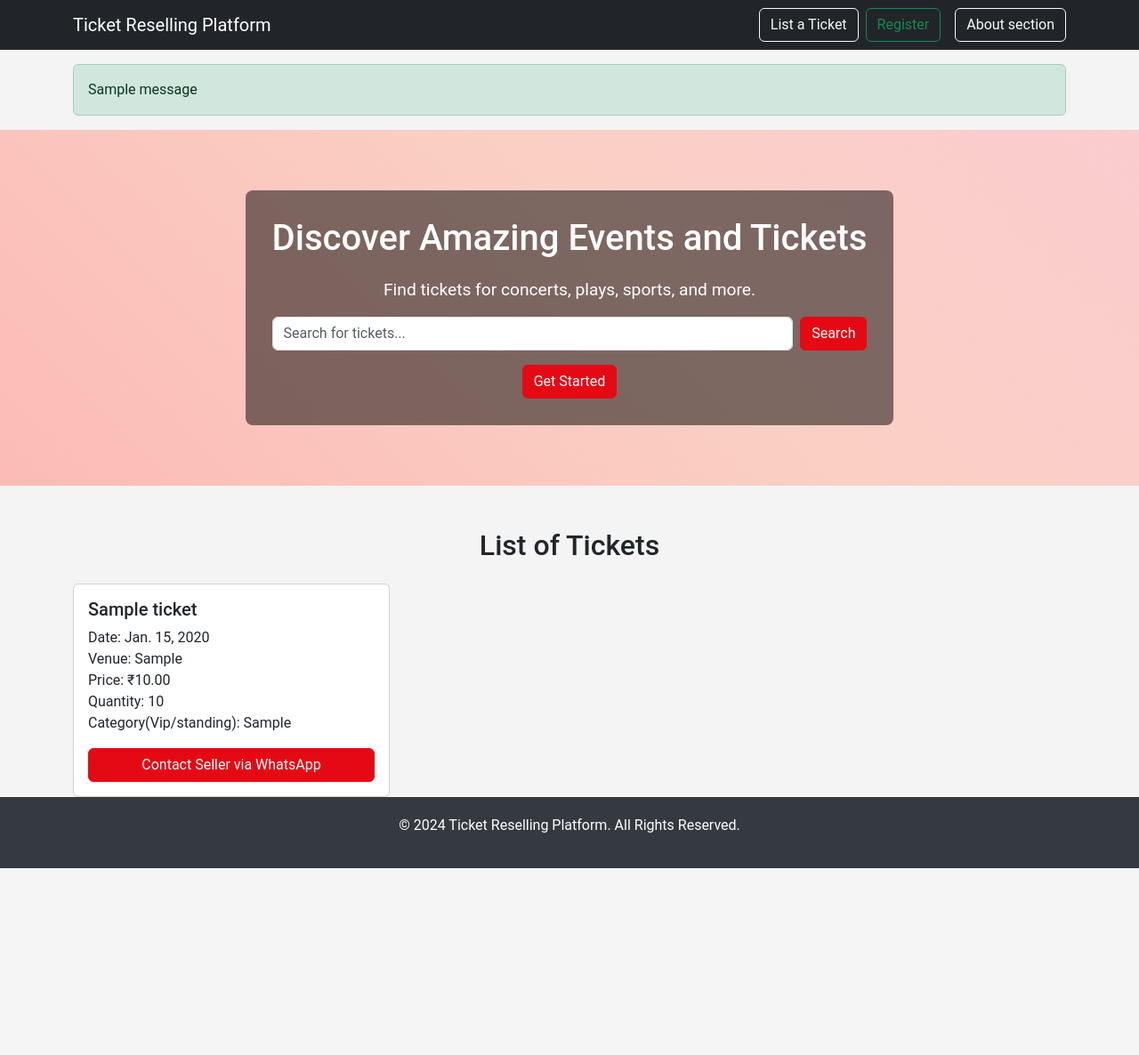
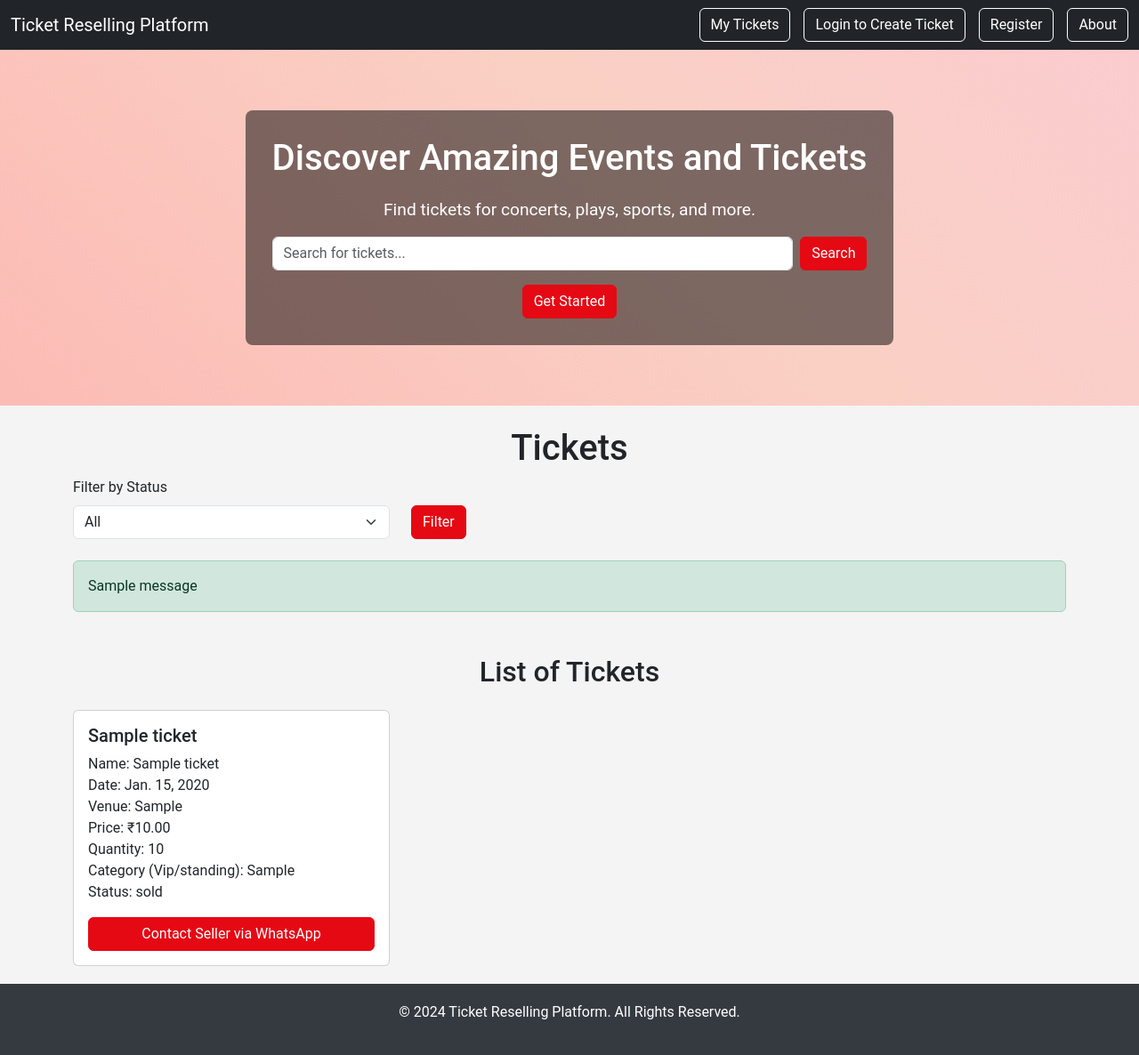
Before and after one commit to coderanantM/Ticket_reselling-platfform-main, a Django app: page / in a window 1280 px wide. Shown: the whole page at 89% size. Before the commit the page ends 976 px from the top, so only its background shows below. Run offline with Django 5.2, Linux system fonts and the light colour scheme; data comes from the database, SQL or seed files in the repository; both versions use the stored data as it was after the commit; tables that the repository leaves empty hold one stand-in row (values such as "Sample post"); one stand-in notice (Sample message) is shown.

Commit message:
final chnages

```diff
--- a/Ticket_reselling-platfform-main/concert_ticket_reselling/tickets/models.py
+++ b/Ticket_reselling-platfform-main/concert_ticket_reselling/tickets/models.py
@@ -10,6 +10,7 @@ class Ticket(models.Model):
     seller_name = models.CharField(max_length=255, null=True, blank=True)
     quantity = models.PositiveIntegerField(default=1)  # New field
     category = models.CharField(max_length=50, null=True, blank=True)
+    status = models.CharField(max_length=10, choices=[('sold', 'Sold'), ('unsold', 'Unsold')])
 
     def __str__(self):
         return f"{self.event_name} - {self.event_date} (Seller: {self.seller.username})"
--- a/Ticket_reselling-platfform-main/concert_ticket_reselling/tickets/templates/tickets/home.html
+++ b/Ticket_reselling-platfform-main/concert_ticket_reselling/tickets/templates/tickets/home.html
@@ -60,41 +60,49 @@
             padding: 20px 0;
             text-align: center;
         }
+        .card {
+            margin-bottom: 20px;
+        }
+        .navbar-nav .nav-item {
+            margin-left: 10px;
+        }
+        .navbar-nav .btn {
+            margin-left: 5px;
+            color: white;
+            border-color: white;
+        }
+        .navbar-nav .btn:hover {
+            background-color: #e50914;
+            border-color: #e50914;
+        }
     </style>
 </head>
 <body>
 
     <nav class="navbar navbar-expand-lg navbar-dark bg-dark">
-        <div class="container">
+        <div class="container-fluid">
             <a class="navbar-brand" href="{% url 'home' %}">Ticket Reselling Platform</a>
             <button class="navbar-toggler" type="button" data-bs-toggle="collapse" data-bs-target="#navbarNav" aria-controls="navbarNav" aria-expanded="false" aria-label="Toggle navigation">
                 <span class="navbar-toggler-icon"></span>
             </button>
-            <div class="collapse navbar-collapse" id="navbarNav">
-                <ul class="navbar-nav ms-auto">
+            <div class="collapse navbar-collapse justify-content-end" id="navbarNav">
+                <ul class="navbar-nav">
                     <li class="nav-item">
-                        <a class="btn btn-outline-light" href="{% url 'seller_login' %}">List a Ticket</a>
+                        <a class="btn btn-outline-light" href="{% url 'login_and_redirect_to_my_tickets' %}">My Tickets</a>
                     </li>
                     <li class="nav-item">
-                        <a class="btn btn-outline-success ms-2" href="{% url 'register_seller' %}">Register</a>
+                        <a class="btn btn-outline-light" href="{% url 'login_and_redirect_to_create_ticket' %}">Login to Create Ticket</a>
                     </li>
-                    <li class="nav-item ms-3">
-                        <a class="btn btn-outline-light" href="{% url 'about' %}">About section</a>
+                    <li class="nav-item">
+                        <a class="btn btn-outline-light" href="{% url 'register_seller' %}">Register</a>
+                    </li>
+                    <li class="nav-item">
+                        <a class="btn btn-outline-light" href="{% url 'about' %}">About</a>
                     </li>
                 </ul>
             </div>
         </div>
     </nav>
-
-    {% if messages %}
-        <div class="container mt-3">
-            {% for message in messages %}
-                <div class="alert alert-{{ message.tags }}" role="alert">
-                    {{ message }}
-                </div>
-            {% endfor %}
-        </div>
-    {% endif %}
 
     <!-- Hero Section with Search Form -->
     <div class="hero-section">
@@ -110,7 +118,38 @@
         </div>
     </div>
 
-    <!-- Ticket Listings Section -->
+    <div class="container mt-4">
+        <h1 class="text-center">Tickets</h1>
+
+        <!-- Status Filter Form -->
+        <form method="get" class="mb-4">
+            <div class="row">
+                <div class="col-md-4">
+                    <label for="status" class="form-label">Filter by Status</label>
+                    <select name="status" id="status" class="form-select">
+                        <option value="">All</option>
+                        <option value="sold" {% if status_filter_form.initial.status == 'sold' %}selected{% endif %}>Sold</option>
+                        <option value="unsold" {% if status_filter_form.initial.status == 'unsold' %}selected{% endif %}>Unsold</option>
+                    </select>
+                </div>
+                <div class="col-md-4 align-self-end">
+                    <button type="submit" class="btn btn-primary">Filter</button>
+                </div>
+            </div>
+        </form>
+    </div>
+
+    {% if messages %}
+        <div class="container mt-3">
+            {% for message in messages %}
+                <div class="alert alert-{{ message.tags }}" role="alert">
+                    {{ message }}
+                </div>
+            {% endfor %}
+        </div>
+    {% endif %}
+
+    <!-- Tickets Section -->
     <div class="container mt-5">
         <h2 class="text-center mb-4">List of Tickets</h2>
         {% if search_query %}
@@ -123,11 +162,13 @@
                         <div class="card-body">
                             <h5 class="card-title">{{ ticket.event_name }}</h5>
                             <p class="card-text">
+                                Name: {{ ticket.seller_name }}<br>
                                 Date: {{ ticket.event_date }}<br>
                                 Venue: {{ ticket.venue }}<br>
                                 Price: ₹{{ ticket.price }}<br>
                                 Quantity: {{ ticket.quantity }}<br>
-                                Category(Vip/standing): {{ ticket.category }}
+                                Category (Vip/standing): {{ ticket.category }} <br>
+                                Status: {{ ticket.status }}
                             </p>
                             {% if admin_whatsapp_number %}
                                 <a href="https://wa.me/{{ admin_whatsapp_number }}?text=Hi!%20I%20am%20interested%20in%20the%20ticket%20for%20{{ ticket.event_name }}%20at%20{{ ticket.venue }}.%20Can%20you%20please%20share%20the%20seller's%20contact%20details%20with%20me?" class="btn btn-primary w-100" target="_blank">
--- a/Ticket_reselling-platfform-main/concert_ticket_reselling/tickets/templates/tickets/register_seller.html
+++ b/Ticket_reselling-platfform-main/concert_ticket_reselling/tickets/templates/tickets/register_seller.html
@@ -26,6 +26,9 @@
             background-color: #b20710;
             border-color: #b20710;
         }
+        .text-center {
+            text-align: center;
+        }
     </style>
 </head>
 <body>
@@ -42,7 +45,7 @@
     </div>
 
     <div class="text-center mt-3">
-        <p>Already have an account? <a href="{% url 'seller_login' %}" class="btn btn-link">Sign In</a></p>
+        <p>Already have an account? <a href="{% url 'login_and_redirect_to_create_ticket' %}" class="btn btn-link">Sign In</a></p>
     </div>
 
 
--- a/Ticket_reselling-platfform-main/concert_ticket_reselling/tickets/urls.py
+++ b/Ticket_reselling-platfform-main/concert_ticket_reselling/tickets/urls.py
@@ -1,19 +1,19 @@
 from django.urls import path
 from . import views
 from django.contrib.auth import views as auth_views
-from .views import CustomPasswordResetView
 
 urlpatterns = [
     path('', views.home, name='home'),
     path('register/', views.register_seller, name='register_seller'),
     path('create_ticket/', views.create_ticket, name='create_ticket'),
-    path('login/', views.seller_login, name='seller_login'),
+    path('login_and_redirect_to_create_ticket/', views.login_and_redirect_to_create_ticket, name='login_and_redirect_to_create_ticket'),
+    path('login_and_redirect_to_my_tickets/', views.login_and_redirect_to_my_tickets, name='login_and_redirect_to_my_tickets'),
     path('about/', views.about, name='about'),
-     path('password_reset/', CustomPasswordResetView.as_view(template_name='tickets/registration/password_reset.html'), name='password_reset'),
-    path('password_reset/', auth_views.PasswordResetView.as_view(template_name='tickets/registration/password_reset.html'), name='password_reset'),
-    path('password_reset/done/', auth_views.PasswordResetDoneView.as_view(template_name='registration/password_reset_done.html'), name='password_reset_done'),
-    path('reset/<uidb64>/<token>/', auth_views.PasswordResetConfirmView.as_view(template_name='registration/password_reset_confirm.html'), name='password_reset_confirm'),
-    path('reset/done/', auth_views.PasswordResetCompleteView.as_view(template_name='registration/password_reset_complete.html'), name='password_reset_complete'),
-
-
+    path('my-tickets/', views.my_tickets, name='my_tickets'),
+    path('update_ticket_status/<int:ticket_id>/', views.update_ticket_status, name='update_ticket_status'),
+    path('delete_ticket/<int:ticket_id>/', views.delete_ticket, name='delete_ticket'),
+    path('password_reset/', auth_views.PasswordResetView.as_view(template_name='tickets/password_reset.html'), name='password_reset'),
+    path('password_reset/done/', auth_views.PasswordResetDoneView.as_view(template_name='tickets/password_reset_done.html'), name='password_reset_done'),
+    path('reset/<uidb64>/<token>/', auth_views.PasswordResetConfirmView.as_view(template_name='tickets/password_reset_confirm.html'), name='password_reset_confirm'),
+    path('reset/done/', auth_views.PasswordResetCompleteView.as_view(template_name='tickets/password_reset_complete.html'), name='password_reset_complete'),
 ]
--- a/Ticket_reselling-platfform-main/concert_ticket_reselling/tickets/views.py
+++ b/Ticket_reselling-platfform-main/concert_ticket_reselling/tickets/views.py
@@ -1,5 +1,8 @@
+from django import forms
+from django.http import HttpResponseRedirect
 from django.shortcuts import render, redirect, get_object_or_404
 from django.contrib import messages
+from django.urls import reverse
 from django.contrib.auth.decorators import login_required
 from django.contrib.auth import login, authenticate
 from django.contrib.auth.forms import AuthenticationForm
@@ -7,11 +10,9 @@ from .models import Ticket, SellerProfile, AdminSettings
 from .forms import TicketForm, SellerRegistrationForm
 from fuzzywuzzy import fuzz
 from fuzzywuzzy import process
-from django.contrib.auth.forms import PasswordResetForm
-from django.contrib.auth.models import User
-from django.contrib.messages.views import SuccessMessageMixin
-from django.urls import reverse_lazy
-from django.views.generic.edit import FormView
+
+class StatusFilterForm(forms.Form):
+    status = forms.ChoiceField(choices=[('sold', 'Sold'), ('unsold', 'Unsold')], required=False)
 
 def home(request):
     tickets = Ticket.objects.all()
@@ -19,6 +20,7 @@ def home(request):
     admin_whatsapp_number = admin_settings.admin_whatsapp_number if admin_settings else None
 
     search_query = request.GET.get('search', '')
+    status_filter = request.GET.get('status', '')
 
     if search_query:
         # Use fuzzywuzzy to perform the search
@@ -33,12 +35,17 @@ def home(request):
         # Filter tickets based on the matched names (case-insensitive)
         tickets = [ticket for ticket in tickets if ticket.event_name.lower() in [name.lower() for name in matched_ticket_names]]
 
+    if status_filter:
+        tickets = tickets.filter(status=status_filter)
+
+    status_filter_form = StatusFilterForm(initial={'status': status_filter})
+
     return render(request, 'tickets/home.html', {
         'tickets': tickets,
         'admin_whatsapp_number': admin_whatsapp_number,
-        'search_query': search_query
+        'search_query': search_query,
+        'status_filter_form': status_filter_form,
     })
-
 
 """def ticket_detail(request, ticket_id):
     ticket = get_object_or_404(Ticket, id=ticket_id)
@@ -51,7 +58,29 @@ def home(request):
     })
 """
 
-# Seller Registration View
+@login_required(login_url='login_and_redirect_to_tickets')
+def update_ticket_status(request, ticket_id):
+    ticket = get_object_or_404(Ticket, id=ticket_id, seller=request.user)
+    if request.method == 'POST':
+        status = request.POST.get('status')
+        ticket.status = status
+        ticket.save()
+        messages.success(request, 'Ticket status updated successfully!')
+    return redirect('home')
+
+@login_required(login_url='login_and_redirect_to_tickets')
+def delete_ticket(request, ticket_id):
+    ticket = get_object_or_404(Ticket, id=ticket_id, seller=request.user)
+    if request.method == 'POST':
+        ticket.delete()
+        messages.success(request, 'Ticket deleted successfully!')
+    return redirect('my_tickets')
+
+@login_required(login_url='login_and_redirect_to_tickets')
+def my_tickets(request):
+    user_tickets = Ticket.objects.filter(seller=request.user)
+    return render(request, 'tickets/my_tickets.html', {'tickets': user_tickets})
+
 def register_seller(request):
     if request.method == 'POST':
         form = SellerRegistrationForm(request.POST)
@@ -66,7 +95,37 @@ def register_seller(request):
         form = SellerRegistrationForm()
     return render(request, 'tickets/register_seller.html', {'form': form})
 
-@login_required(login_url='seller_login')
+def login_and_redirect_to_create_ticket(request):
+    if request.method == 'POST':
+        form = AuthenticationForm(request, data=request.POST)
+        if form.is_valid():
+            username = form.cleaned_data.get('username')
+            password = form.cleaned_data.get('password')
+            user = authenticate(username=username, password=password)
+            if user is not None:
+                login(request, user)
+                messages.success(request, 'Login successful!')
+                return redirect('create_ticket')
+    else:
+        form = AuthenticationForm()
+    return render(request, 'tickets/login_create_ticket.html', {'form': form})
+
+def login_and_redirect_to_my_tickets(request):
+    if request.method == 'POST':
+        form = AuthenticationForm(request, data=request.POST)
+        if form.is_valid():
+            username = form.cleaned_data.get('username')
+            password = form.cleaned_data.get('password')
+            user = authenticate(username=username, password=password)
+            if user is not None:
+                login(request, user)
+                messages.success(request, 'Login successful!')
+                return redirect('my_tickets')
+    else:
+        form = AuthenticationForm()
+    return render(request, 'tickets/login_my_tickets.html', {'form': form})
+
+@login_required(login_url='login_and_redirect_to_create_ticket')
 def create_ticket(request):
     if request.method == 'POST':
         form = TicketForm(request.POST)
@@ -80,81 +139,5 @@ def create_ticket(request):
         form = TicketForm()
     return render(request, 'tickets/create_ticket.html', {'form': form})
 
-# View for seller login
-def seller_login(request):
-    if request.method == 'POST':
-        form = AuthenticationForm(request, data=request.POST)
-        if form.is_valid():
-            username = form.cleaned_data.get('username')
-            password = form.cleaned_data.get('password')
-            user = authenticate(username=username, password=password)
-            if user is not None:
-                login(request, user)
-                return redirect('create_ticket')
-    else:
-        form = AuthenticationForm()
-    return render(request, 'tickets/login.html', {'form': form})
-
 def about(request):
     return render(request, 'tickets/about.html')
-
-
-# Seller Registration View
-def register_seller(request):
-    if request.method == 'POST':
-        form = SellerRegistrationForm(request.POST)
-        if form.is_valid():
-            user = form.save()
-            contact_info = form.cleaned_data['contact_info']
-            SellerProfile.objects.create(user=user, contact_info=contact_info)
-            login(request, user)
-            messages.success(request, 'You have successfully registered!')
-            return redirect('home')
-    else:
-        form = SellerRegistrationForm()
-    return render(request, 'tickets/register_seller.html', {'form': form})
-
-@login_required(login_url='seller_login')
-def create_ticket(request):
-    if request.method == 'POST':
-        form = TicketForm(request.POST)
-        if form.is_valid():
-            ticket = form.save(commit=False)
-            ticket.seller = request.user
-            ticket.save()
-            messages.success(request, 'Ticket created successfully!')
-            return redirect('home')
-    else:
-        form = TicketForm()
-    return render(request, 'tickets/create_ticket.html', {'form': form})
-
-# View for seller login
-def seller_login(request):
-    if request.method == 'POST':
-        form = AuthenticationForm(request, data=request.POST)
-        if form.is_valid():
-            username = form.cleaned_data.get('username')
-            password = form.cleaned_data.get('password')
-            user = authenticate(username=username, password=password)
-            if user is not None:
-                login(request, user)
-                return redirect('create_ticket')
-    else:
-        form = AuthenticationForm()
-    return render(request, 'tickets/login.html', {'form': form})
-
-def about(request):
-    return render(request, 'tickets/about.html')
-
-class CustomPasswordResetView(SuccessMessageMixin, FormView):
-    template_name = 'registration/password_reset.html'
-    form_class = PasswordResetForm
-    success_url = reverse_lazy('password_reset_done')
-    success_message = "If the email exists, a reset link has been sent."
-
-    def form_valid(self, form):
-        email = form.cleaned_data.get('email')
-        if not User.objects.filter(email=email).exists():
-            form.add_error('email', 'User with this email address is not registered. Please register first.')
-            return self.form_invalid(form)
-        return super().form_valid(form)
```
Also changed, not shown: Ticket_reselling-platfform-main/concert_ticket_reselling/concert_ticket_reselling/settings.py (+18 -11 lines), Ticket_reselling-platfform-main/concert_ticket_reselling/tickets/templates/tickets/dashboard.html (added, +19 -0 lines), Ticket_reselling-platfform-main/concert_ticket_reselling/tickets/templates/tickets/login_create_ticket.html (added, +68 -0 lines), Ticket_reselling-platfform-main/concert_ticket_reselling/tickets/templates/tickets/login_my_tickets.html (added, +68 -0 lines), Ticket_reselling-platfform-main/concert_ticket_reselling/tickets/templates/tickets/my_tickets.html (added, +84 -0 lines), Ticket_reselling-platfform-main/concert_ticket_reselling/tickets/templates/tickets/password_reset.html (added, +24 -0 lines), Ticket_reselling-platfform-main/concert_ticket_reselling/tickets/templates/tickets/password_reset_complete.html (added, +21 -0 lines), Ticket_reselling-platfform-main/concert_ticket_reselling/tickets/templates/tickets/password_reset_confirm.html (added, +24 -0 lines), Ticket_reselling-platfform-main/concert_ticket_reselling/tickets/templates/tickets/password_reset_done.html (added, +21 -0 lines), Ticket_reselling-platfform-main/concert_ticket_reselling/db.sqlite3, Ticket_reselling-platfform-main/concert_ticket_reselling/tickets/migrations/0006_ticket_status.py (added).
